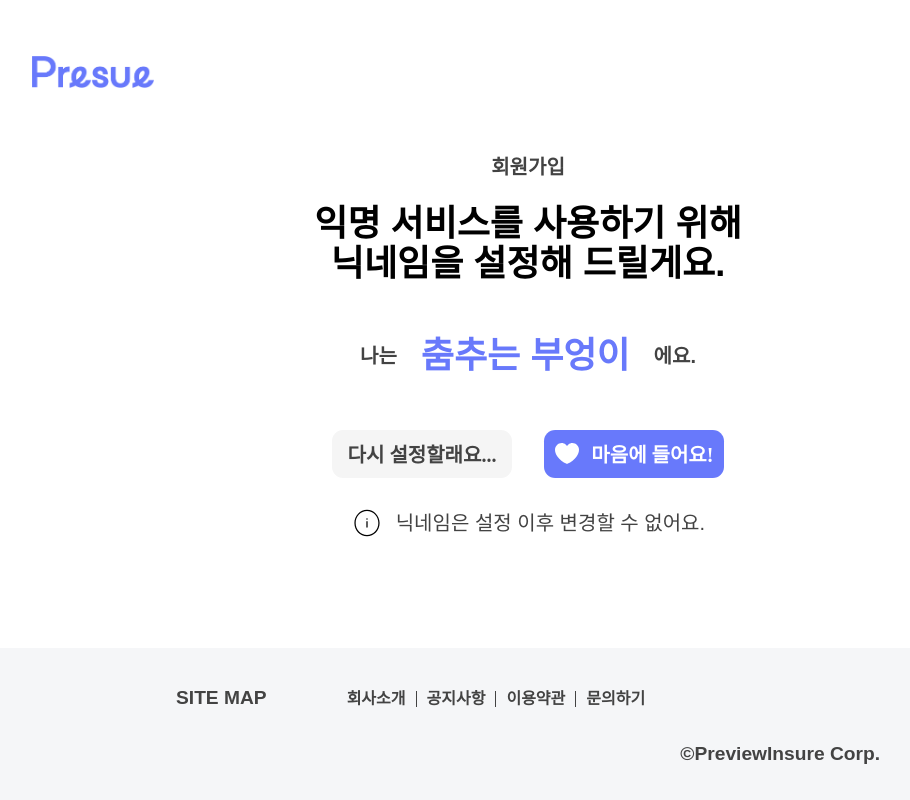
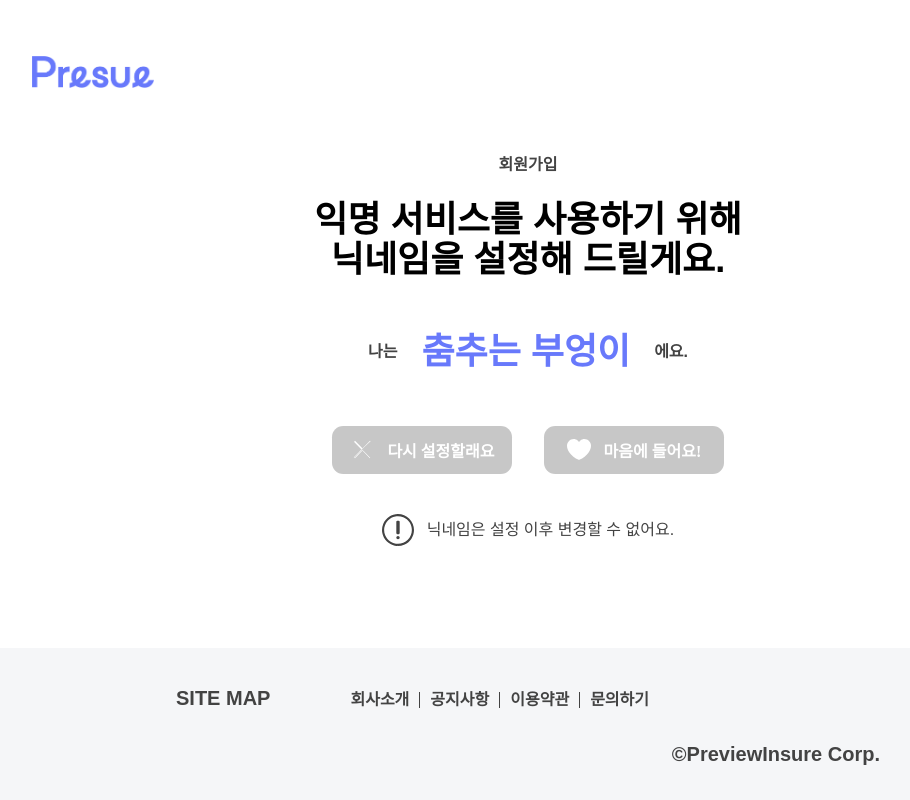
Before and after one commit to Central-MakeUs/PreviewInsure-Web, a React (Vite) app: page /registerNickname in a window 1280 px wide. Shown: the whole page, without its empty margins (112-1022 px from the left). Built offline with nearby package versions, Linux system fonts and the light colour scheme; no server answers.

Commit message:
🐛 Fix: fontSize 재설정
- fontSize를 앞서 정의한 5개의 global size로 변경
- registerNickname페이지 버튼에 hover 효과 적용

```diff
--- a/src/components/InsuePlanner/InsuePlannerLoading.tsx
+++ b/src/components/InsuePlanner/InsuePlannerLoading.tsx
@@ -1,13 +1,12 @@
 import React from 'react';
 import styled from 'styled-components';
 import { ReactComponent as SearchingForContent } from '@/assets/icons/InsuePlanner/SearchingForContent.svg';
-import type { InsuePlannerLoadingProps } from '@/types/InsuePlannerComponents';
 
-function InsuePlannerLoading({ SubtitleSize }: InsuePlannerLoadingProps) {
+function InsuePlannerLoading() {
   return (
     <Container>
       <SearchingForContent />
-      <Title SubtitleSize={SubtitleSize}>
+      <Title>
         <TitleP>추천해주는 정보는 인공지능을 통해 분석된 내용으로, 정확하지 않을 수 있어요.</TitleP>
         <TitleP>보험 가입시 제공되는 상품 설명서 및 이용 약관에서 더 정확한 정보를 얻을 수 있어요.</TitleP>
       </Title>
@@ -23,8 +22,8 @@ const Container = styled.div`
   align-items: center;
 `;
 
-const Title = styled.p<{ SubtitleSize: string }>`
-  font-size: ${({ SubtitleSize }) => SubtitleSize};
+const Title = styled.p`
+  font-size: ${({ theme }) => theme.fontSizes.paragraph};
   font-weight: 400;
   color: ${({ theme }) => theme.colors.Black500};
   line-height: 1.4;
--- a/src/components/InsuePlanner/InsuePlannerQuestion.tsx
+++ b/src/components/InsuePlanner/InsuePlannerQuestion.tsx
@@ -7,7 +7,7 @@ import { ReactComponent as Airplane } from '@/assets/icons/InsuePlanner/Airplane
 import QuestionBox from '@components/InsuePlanner/QuestionBox';
 import type { InsuePlannerQuestionProps } from '@/types/InsuePlannerComponents';
 
-function InsuePlannerQuestion({ titleSize, SubtitleSize, paragraphSize, setLoading }: InsuePlannerQuestionProps) {
+function InsuePlannerQuestion({ setLoading }: InsuePlannerQuestionProps) {
   const [text, setText] = useState<string>('');
   const [canQuestion, setCanQuestion] = useState<boolean>(false);
   const [check, setCheck] = useState<boolean>(true);
@@ -38,18 +38,17 @@ function InsuePlannerQuestion({ titleSize, SubtitleSize, paragraphSize, setLoadi
   };
   return (
     <>
-      <Title titleSize={titleSize}>
+      <Title>
         <TitleP>보험에 대한 고민,</TitleP>
         <TitleP>
           먼저 AI <TitleTitle>인슈플래너</TitleTitle>가 도와줄게요!
         </TitleP>
       </Title>
-      <Subtitle SubtitleSize={SubtitleSize}>궁금한점을 물어보세요!</Subtitle>
+      <Subtitle>궁금한점을 물어보세요!</Subtitle>
       <InputContainer>
         <InputWrapperWrapper>
           <InputWrapper>
             <Input
-              paragraphSize={paragraphSize}
               onChange={(e) => {
                 setText(e.currentTarget.value);
               }}
@@ -57,15 +56,13 @@ function InsuePlannerQuestion({ titleSize, SubtitleSize, paragraphSize, setLoadi
               placeholder="보험에 대한 고민을 최대한 자세히 적어주세요.&#10;단, 개인정보는 외부 유출의 위험이 있어 제외하고 작성해주세요."
               maxLength={300}
             />
-            <InputNumber paragraphSize={paragraphSize}>{text.length} / 300</InputNumber>
+            <InputNumber>{text.length} / 300</InputNumber>
           </InputWrapper>
           <InputShareWrapper>
-            <InputShareLeft paragraphSize={paragraphSize} visible={visible}>
-              질문 내용을 입력해 주세요.
-            </InputShareLeft>
+            <InputShareLeft visible={visible}>질문 내용을 입력해 주세요.</InputShareLeft>
             <InputShareRight>
               <Selector type={'square'} check={check} setCheck={setCheck} />
-              <InputShareWrapperP paragraphSize={paragraphSize}>전체 게시판에 질문 내용 공유하기</InputShareWrapperP>
+              <InputShareWrapperP>전체 게시판에 질문 내용 공유하기</InputShareWrapperP>
             </InputShareRight>
           </InputShareWrapper>
         </InputWrapperWrapper>
@@ -74,27 +71,24 @@ function InsuePlannerQuestion({ titleSize, SubtitleSize, paragraphSize, setLoadi
         </InputBtn>
       </InputContainer>
       <QuestionContainer>
-        <QuestionText SubtitleSize={SubtitleSize}>이런 고민이 궁금하지 않나요?</QuestionText>
+        <QuestionText>이런 고민이 궁금하지 않나요?</QuestionText>
         <QuestionBoxWrapper>
           <QuestionBox
             svg={<GraphicChart width={216} height={217} />}
             bottom={'20'}
             right={'5'}
-            fontSize={paragraphSize}
             text={'10년 뒤 어떤보험이 필요할까요?'}
           />
           <QuestionBox
             svg={<Insurance width={207} height={207} />}
             bottom={'25'}
             right={'5'}
-            fontSize={paragraphSize}
             text={'보험에 대해 잘 모르겠어요.'}
           />
           <QuestionBox
             svg={<Airplane width={374} height={375} />}
             bottom={'-4'}
             right={'-13'}
-            fontSize={paragraphSize}
             text={
               <>
                 해외여행 가기 전<br />
@@ -110,12 +104,12 @@ function InsuePlannerQuestion({ titleSize, SubtitleSize, paragraphSize, setLoadi
 
 export default InsuePlannerQuestion;
 
-const Title = styled.p<{ titleSize: string }>`
+const Title = styled.p`
   display: flex;
   justify-content: center;
   align-items: flex-start;
   flex-direction: column;
-  font-size: ${({ titleSize }) => titleSize};
+  font-size: ${({ theme }) => theme.fontSizes.title};
   font-weight: 600;
   color: #000;
   line-height: 1.1;
@@ -129,8 +123,8 @@ const TitleTitle = styled.span`
   color: ${({ theme }) => theme.colors.Primary500};
 `;
 
-const Subtitle = styled.p<{ SubtitleSize: string }>`
-  font-size: ${({ SubtitleSize }) => SubtitleSize};
+const Subtitle = styled.p`
+  font-size: ${({ theme }) => theme.fontSizes.paragraph};
   color: ${({ theme }) => theme.colors.Black500};
   margin-bottom: 3rem;
 `;
@@ -151,11 +145,11 @@ const InputWrapper = styled.div`
   margin-bottom: 1.6rem;
 `;
 
-const Input = styled.textarea<{ paragraphSize: string }>`
+const Input = styled.textarea`
   border: 1px solid ${({ theme }) => theme.colors.Black100};
   height: 15.7rem;
   width: 100%;
-  font-size: ${({ paragraphSize }) => paragraphSize};
+  font-size: ${({ theme }) => theme.fontSizes.small};
   padding: 3rem;
   outline: none;
   border-radius: 3rem;
@@ -167,11 +161,11 @@ const Input = styled.textarea<{ paragraphSize: string }>`
   }
 `;
 
-const InputNumber = styled.p<{ paragraphSize: string }>`
+const InputNumber = styled.p`
   position: absolute;
   bottom: 12%;
   right: 4%;
-  font-size: ${({ paragraphSize }) => paragraphSize};
+  font-size: ${({ theme }) => theme.fontSizes.small};
   color: #adadad;
 `;
 
@@ -180,9 +174,9 @@ const InputShareWrapper = styled.div`
   justify-content: space-between;
   align-items: center;
 `;
-const InputShareLeft = styled.p<{ paragraphSize: string; visible: boolean }>`
+const InputShareLeft = styled.p<{ visible: boolean }>`
   margin-left: 2.8rem;
-  font-size: ${({ paragraphSize }) => paragraphSize};
+  font-size: ${({ theme }) => theme.fontSizes.small};
   color: #ff6f6f;
   opacity: ${({ visible }) => (visible ? 1 : 0)};
 `;
@@ -192,8 +186,8 @@ const InputShareRight = styled.div`
   gap: 1.2rem;
 `;
 
-const InputShareWrapperP = styled.div<{ paragraphSize: string }>`
-  font-size: ${({ paragraphSize }) => paragraphSize};
+const InputShareWrapperP = styled.div`
+  font-size: ${({ theme }) => theme.fontSizes.small};
   color: ${({ theme }) => theme.colors.Black500};
 `;
 
@@ -203,7 +197,7 @@ const InputBtn = styled.button<{ canquestion: boolean }>`
   width: 15%;
   cursor: pointer;
   ${({ theme }) => theme.common.flexCenter};
-  font-size: 2.4rem;
+  font-size: ${({ theme }) => theme.fontSizes.paragraph};
   font-weight: 500;
   background-color: ${({ theme, canquestion }) => (canquestion ? theme.colors.Primary500 : theme.colors.Black100)};
   color: #fff;
@@ -217,8 +211,8 @@ const QuestionBoxWrapper = styled.div`
   gap: 2.4rem;
 `;
 
-const QuestionText = styled.p<{ SubtitleSize: string }>`
-  font-size: ${({ SubtitleSize }) => SubtitleSize};
+const QuestionText = styled.p`
+  font-size: ${({ theme }) => theme.fontSizes.paragraph};
   color: ${({ theme }) => theme.colors.Black500};
   font-weight: 400;
   margin-bottom: 7rem;
--- a/src/components/LoginAndRegister/Agree.tsx
+++ b/src/components/LoginAndRegister/Agree.tsx
@@ -51,7 +51,7 @@ const AgreeLeft = styled.div`
 `;
 const AgreeLeftText = styled.p`
   color: ${({ theme }) => theme.colors.Black500};
-  font-size: ${({ theme }) => theme.fontSizes.paragraph};
+  font-size: ${({ theme }) => theme.fontSizes.small};
   font-weight: 600;
 `;
 
@@ -64,7 +64,7 @@ const AgreeRight = styled.button`
   border: none;
   background-color: inherit;
   color: ${({ theme }) => theme.colors.Black500};
-  font-size: ${({ theme }) => theme.fontSizes.paragraph};
+  font-size: ${({ theme }) => theme.fontSizes.small};
   display: flex;
   align-items: center;
   transition: all 0.3s ease-in-out;
--- a/src/components/commons/Footer.tsx
+++ b/src/components/commons/Footer.tsx
@@ -53,7 +53,7 @@ const Left = styled.div`
   align-items: end;
 `;
 const Text = styled.span`
-  font-size: 2.4rem;
+  font-size: ${({ theme }) => theme.fontSizes.paragraph};
   font-weight: 600;
   color: ${({ theme }) => theme.colors.Black500};
 `;
@@ -63,7 +63,7 @@ const Nav = styled.nav`
   display: flex;
   gap: 10px;
 
-  font-size: 2rem;
+  font-size: ${({ theme }) => theme.fontSizes.small};
   font-weight: 600;
 `;
 const NavItem = styled.span`
--- a/src/screens/LoginAndRegister/LoginScreen.tsx
+++ b/src/screens/LoginAndRegister/LoginScreen.tsx
@@ -56,7 +56,7 @@ const Title = styled.h1`
   font-weight: 600;
   display: block;
   margin-bottom: 3.4rem;
-  font-size: ${({ theme }) => theme.fontSizes.paragraph};
+  font-size: ${({ theme }) => theme.fontSizes.small};
   color: ${({ theme }) => theme.colors.Black500};
 `;
 
@@ -95,7 +95,7 @@ const Line = styled.div`
 
 const StyledLink = styled(Link)`
   color: ${({ theme }) => theme.colors.Black200};
-  font-size: ${({ theme }) => theme.fontSizes.paragraph};
+  font-size: ${({ theme }) => theme.fontSizes.tiny};
   border-bottom: 1px solid ${({ theme }) => theme.colors.Black200};
 `;
 
--- a/src/screens/LoginAndRegister/RegisterAgree.tsx
+++ b/src/screens/LoginAndRegister/RegisterAgree.tsx
@@ -85,7 +85,7 @@ const Title = styled.h1`
   font-weight: 600;
   display: block;
   margin-bottom: 3.4rem;
-  font-size: ${({ theme }) => theme.fontSizes.paragraph};
+  font-size: ${({ theme }) => theme.fontSizes.small};
   color: ${({ theme }) => theme.colors.Black500};
 `;
 
@@ -126,7 +126,7 @@ const RegisterBtn = styled.button<{ registerable: boolean }>`
 
 const Explain = styled.p`
   color: ${({ theme }) => theme.colors.Black500};
-  font-size: ${({ theme }) => theme.fontSizes.paragraph};
+  font-size: ${({ theme }) => theme.fontSizes.tiny};
   flex-direction: column;
   text-align: center;
   line-height: 1.5;
--- a/src/screens/LoginAndRegister/RegisterNickname.tsx
+++ b/src/screens/LoginAndRegister/RegisterNickname.tsx
@@ -1,6 +1,7 @@
 import Reac, { useState } from 'react';
 import styled from 'styled-components';
-import { ReactComponent as Information } from '@/assets/icons/Information.svg';
+import { ReactComponent as Warning } from '@/assets/icons/Warning.svg';
+import { ReactComponent as Close } from '@/assets/icons/Close.svg';
 import { ReactComponent as Heart } from '@/assets/icons/Heart.svg';
 
 function RegisterNickname() {
@@ -24,15 +25,15 @@ function RegisterNickname() {
         나는 <Nickname>{nickname}</Nickname>에요.
       </NicknameLine>
       <RegisterBtnGroup>
-        <RegisterBtn onClick={resetNickname} registerable={false}>
-          다시 설정할래요...
+        <RegisterBtn onClick={resetNickname}>
+          <Close width={25} height={25} fill={'#fff'} /> 다시 설정할래요
         </RegisterBtn>
-        <RegisterBtn onClick={confirmNickname} registerable={true}>
-          <Heart width={24} height={21} /> 마음에 들어요!
+        <RegisterBtn onClick={confirmNickname}>
+          <Heart width={24} height={21} fill={'#fff'} /> 마음에 들어요!
         </RegisterBtn>
       </RegisterBtnGroup>
       <Explain>
-        <Information width={32} height={32} fill={'#000'} />
+        <Warning width={32} height={32} fill={'#000'} />
         <p>닉네임은 설정 이후 변경할 수 없어요.</p>
       </Explain>
     </Container>
@@ -49,7 +50,7 @@ const Title = styled.h1`
   font-weight: 600;
   display: block;
   margin-bottom: 3.4rem;
-  font-size: ${({ theme }) => theme.fontSizes.paragraph};
+  font-size: ${({ theme }) => theme.fontSizes.small};
   color: ${({ theme }) => theme.colors.Black500};
 `;
 
@@ -69,7 +70,7 @@ const SubtitleP = styled.p``;
 const NicknameLine = styled.p`
   display: flex;
   align-items: center;
-  font-size: ${({ theme }) => theme.fontSizes.paragraph};
+  font-size: ${({ theme }) => theme.fontSizes.small};
   color: ${({ theme }) => theme.colors.Black500};
   font-weight: 600;
   margin-bottom: 7rem;
@@ -86,25 +87,30 @@ const RegisterBtnGroup = styled.div`
   gap: 4rem;
 `;
 
-const RegisterBtn = styled.button<{ registerable: boolean }>`
+const RegisterBtn = styled.button`
   width: 22.5rem;
   height: 6rem;
   border: none;
-  background-color: ${({ registerable, theme }) => (registerable ? theme.colors.Primary500 : '#f5f5f5;')};
+  background-color: ${({ theme }) => theme.colors.Black100};
   ${({ theme }) => theme.common.flexCenter};
-  color: ${({ theme, registerable }) => (registerable ? '#fff' : theme.colors.Black500)};
-  font-size: ${({ theme }) => theme.fontSizes.paragraph};
+  color: #fff;
+  font-size: ${({ theme }) => theme.fontSizes.small};
   font-weight: 600;
   border-radius: 1.4rem;
   cursor: pointer;
-  margin-bottom: 3.7rem;
+  margin-bottom: 5rem;
   transition: all 0.3s ease;
   gap: 1.6rem;
+
+  &:hover {
+    background-color: ${({ theme }) => theme.colors.Primary500};
+    transition: 0.5s;
+  }
 `;
 
 const Explain = styled.p`
   color: ${({ theme }) => theme.colors.Black500};
-  font-size: ${({ theme }) => theme.fontSizes.paragraph};
+  font-size: ${({ theme }) => theme.fontSizes.small};
   display: flex;
   align-items: center;
   gap: 1.6rem;
--- a/src/screens/LoginAndRegister/RegisterScreen.tsx
+++ b/src/screens/LoginAndRegister/RegisterScreen.tsx
@@ -60,7 +60,7 @@ const Title = styled.h1`
   font-weight: 600;
   display: block;
   margin-bottom: 3.4rem;
-  font-size: ${({ theme }) => theme.fontSizes.paragraph};
+  font-size: ${({ theme }) => theme.fontSizes.small};
   color: ${({ theme }) => theme.colors.Black500};
 `;
 
```
Also changed, not shown: src/components/InsuePlanner/QuestionBox.tsx (+4 -4 lines), src/screens/InsuePlanner/InsuePlannerScreen.tsx (+1 -19 lines), src/types/InsuePlannerComponents.ts (+0 -8 lines), src/assets/icons/Close.svg, src/assets/icons/Warning.svg (added).
